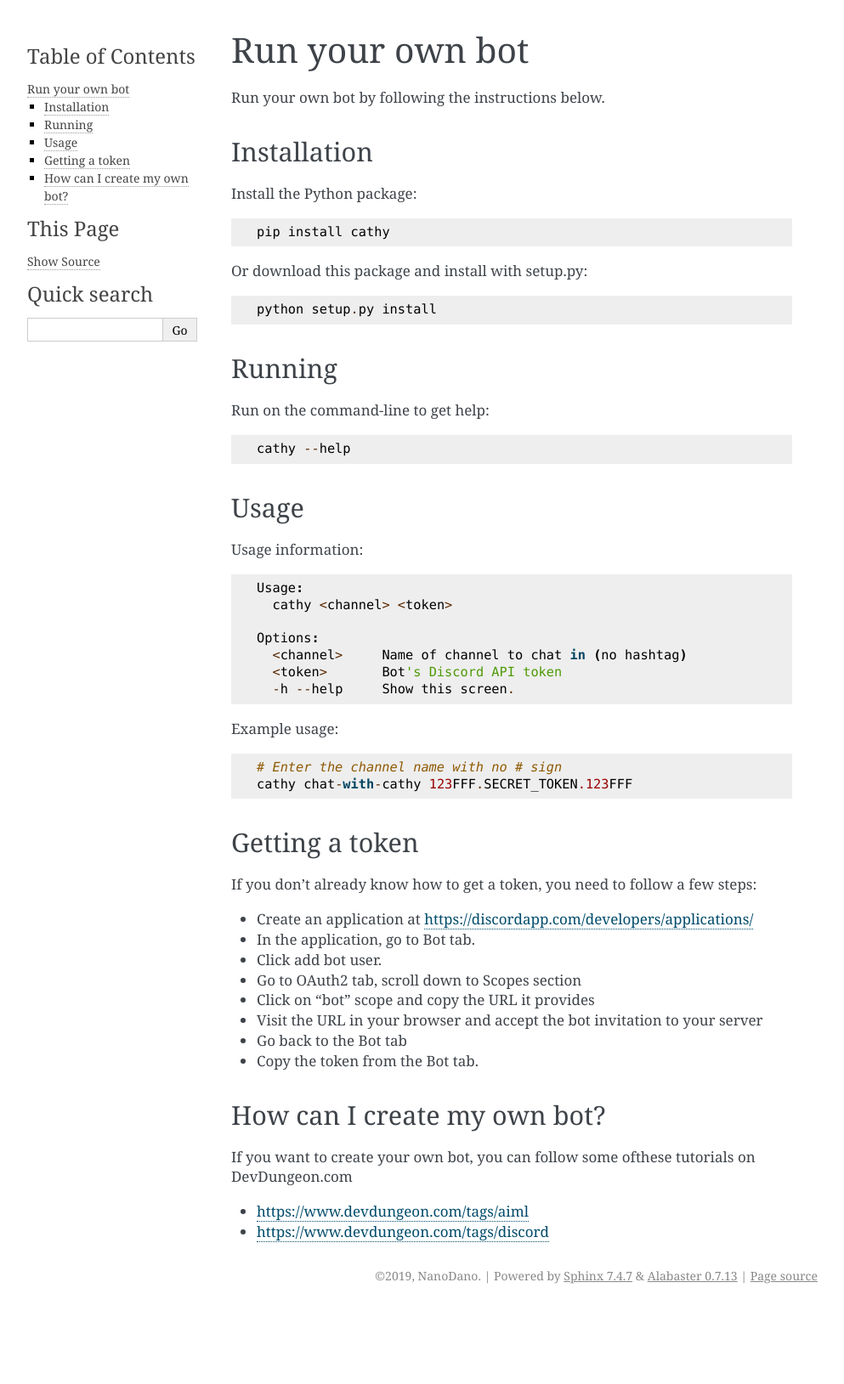
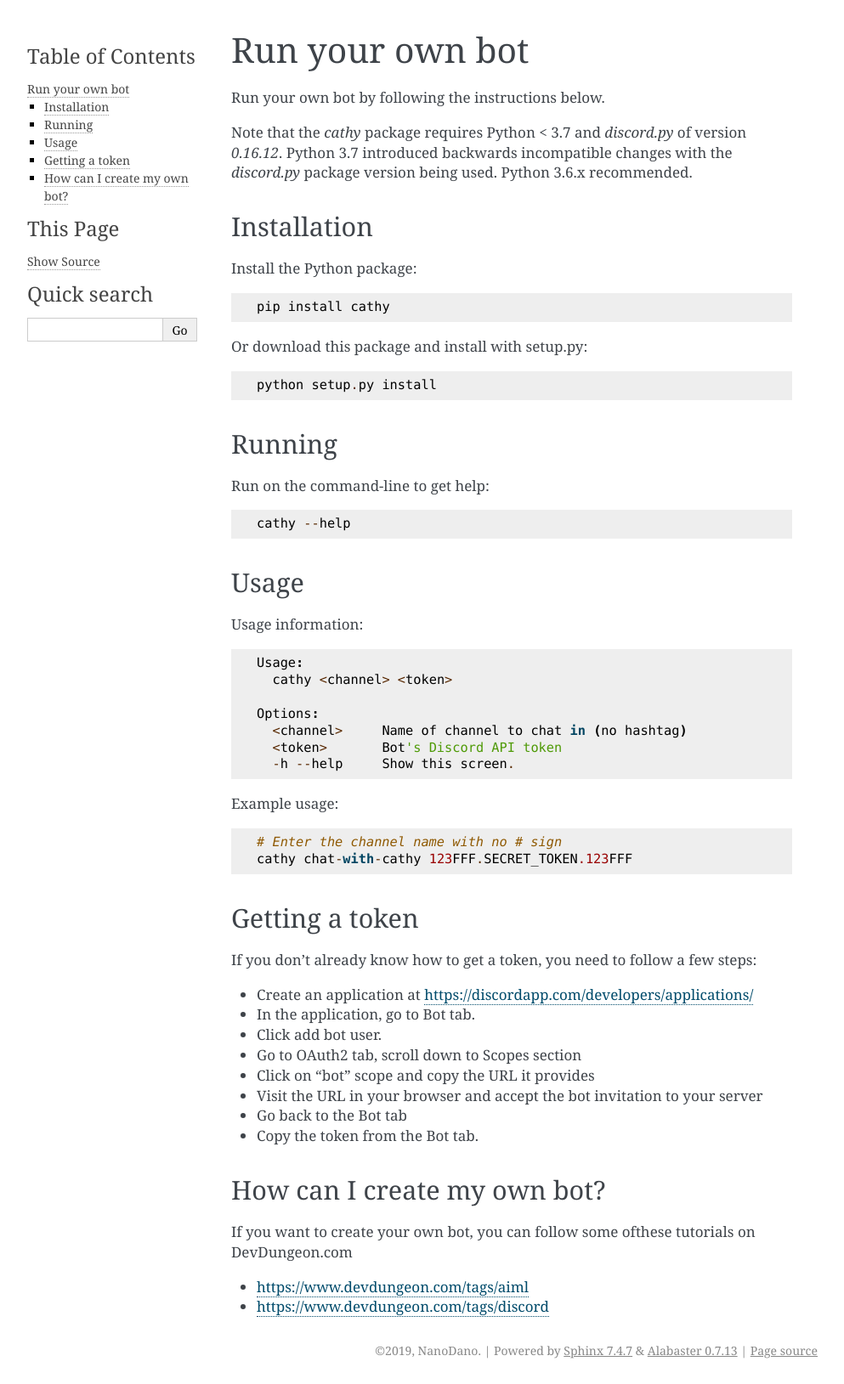
Before and after one commit to DevDungeon/Cathy, a Sphinx documentation site: the page built from docs/pages/setup-your-own-bot.rst, in a window 1280 px wide. Shown: the whole page at 85% size, without its empty margins (148-1141 px from the left). Built offline with Sphinx 7.4.7, drawn with Linux system fonts in a browser that asks for light colours; before the commit the page ends 1541 px from its top, so only the background shows below that.

Commit message:
Update setup-your-own-bot.rst

```diff
--- a/docs/pages/setup-your-own-bot.rst
+++ b/docs/pages/setup-your-own-bot.rst
@@ -3,6 +3,8 @@
 ================
 
 Run your own bot by following the instructions below.
+
+Note that the `cathy` package requires Python < 3.7 and `discord.py` of version `0.16.12`. Python 3.7 introduced backwards incompatible changes with the `discord.py` package version being used. Python 3.6.x recommended.
 
 Installation
 ============
```
